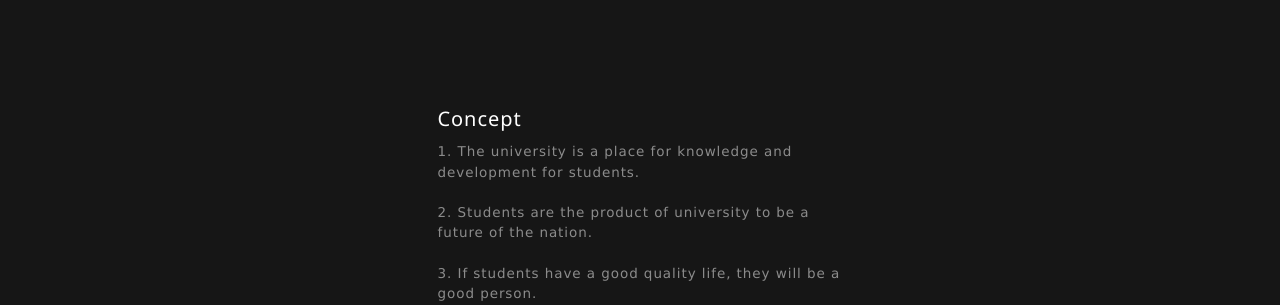
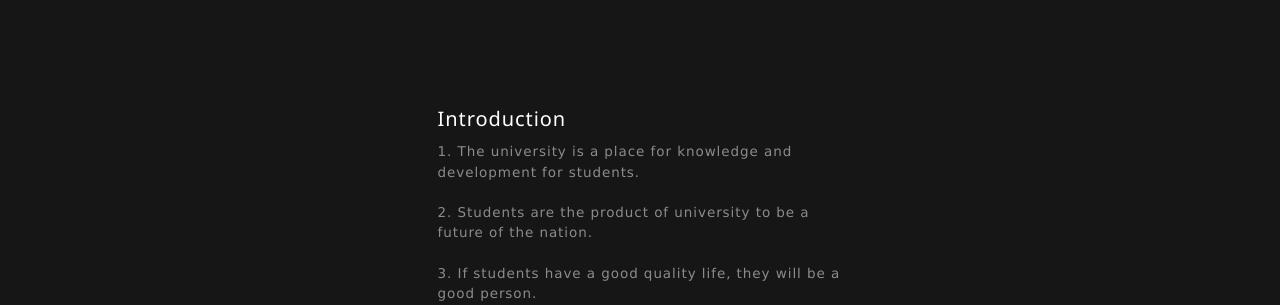
Before and after one commit to flukekazo55/hackaday_YB, a PHP site: page /home/about.php in a window 1280 px wide. Shown: the part 1691-1996 px from the top of the page. Run offline with PHP 8.4, Linux system fonts and the light colour scheme.

Commit message:
Update about.php

```diff
--- a/about.php
+++ b/about.php
@@ -96,7 +96,7 @@
             <div class="bg-black text-center h-100 project">
               <div class="d-flex h-100">
                 <div class="project-text w-100 my-auto text-center text-lg-left">
-					<h4 class="text-white">Concept</h4>
+					<h4 class="text-white">Introduction</h4>
 					<p class="mb-0 text-white-50">1. The university is a place for knowledge and development for students.</p><br>
 					<p class="mb-0 text-white-50">2. Students are the product of university to be a future of the nation.</p><br>
 					<p class="mb-0 text-white-50">3. If students have a good quality life, they will be a good person.</p><br>
```
